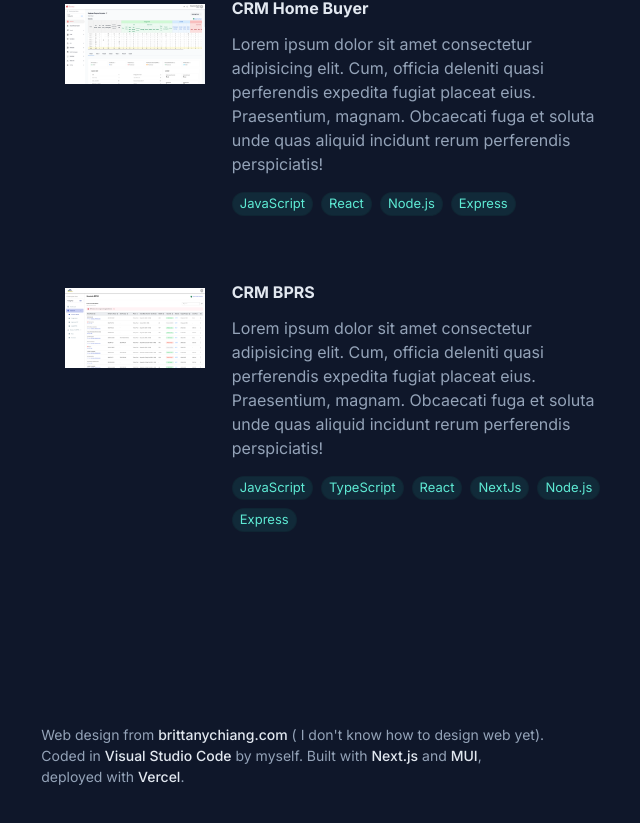
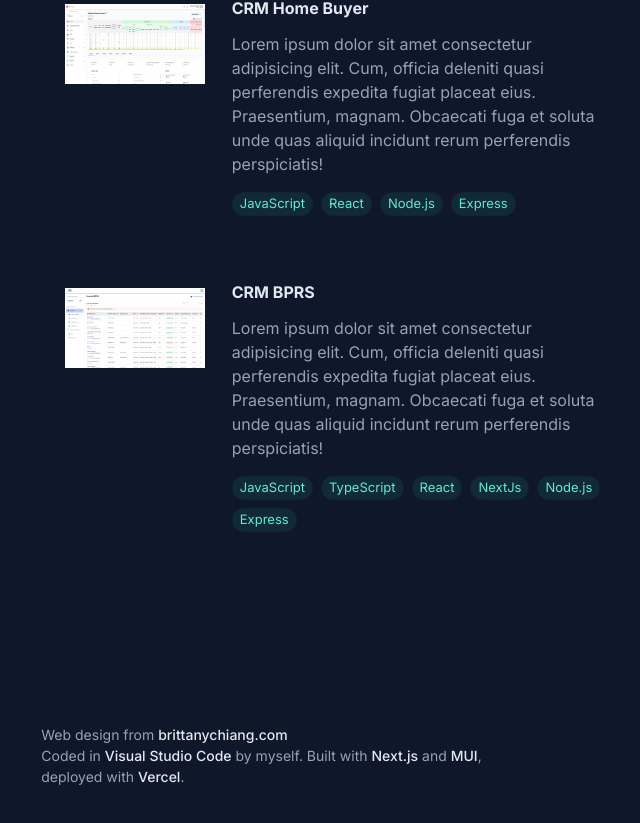
Before and after one commit to SyahidbinFadlyl/e-portofolio, a Next.js app: page / in a window 1280 px wide. Shown: the part 2116-2939 px from the top of the page, without its empty margins (584-1224 px from the left). Built offline with nearby package versions, Linux system fonts and the light colour scheme.

Commit message:
update style

```diff
--- a/src/components/Content/index.tsx
+++ b/src/components/Content/index.tsx
@@ -8,8 +8,8 @@ export default function Content() {
   return (
     <Box
       sx={{
-        py: { sm: "6rem", xs: "3rem" },
-        width: { sm: "52%", xs: "100%" },
+        py: { md: "6rem", xs: "3rem" },
+        width: { md: "52%", xs: "100%" },
       }}
     >
       <About />
--- a/src/components/Footer/index.tsx
+++ b/src/components/Footer/index.tsx
@@ -26,7 +26,7 @@ export default function Footer() {
             >
                 brittanychiang.com
             </span>
-            {` ( I don't know how to design web yet). `}
+            {/* {` ( I don't know how to design web yet). `} */}
             <br />
             {'Coded in '}
             <span
--- a/src/components/Header/Navbar.tsx
+++ b/src/components/Header/Navbar.tsx
@@ -46,7 +46,7 @@ export default function Navbar() {
         top: { xs: 0, lg: 0 },
         left: 0,
         zIndex: 50,
-        display: { xs: "none", sm: "flex", lg: "flex" },
+        display: { xs: "none", md: "flex", lg: "flex" },
         flexDirection: { xs: "row", lg: "column" },
         justifyContent: { xs: "center", lg: "flex-start" },
         alignItems: { xs: "center", lg: "flex-start" },
--- a/src/components/Header/index.tsx
+++ b/src/components/Header/index.tsx
@@ -7,8 +7,8 @@ export default function Header() {
     <Box
       sx={{
         py: { sm: "6rem", xs: "3rem" },
-        height: { sm: "100vh" },
-        "@media (min-width:1200px)": {
+        height: { md: "100vh" },
+        "@media (min-width:900px)": {
           position: "sticky",
           top: 0,
           display: "flex",
@@ -17,6 +17,9 @@ export default function Header() {
           flexDirection: "column",
           justifyContent: "space-between",
         },
+        "@media (max-width:899px)": {
+          pb: "3rem"
+        }
       }}
     >
       <Box>
--- a/src/pages/index.tsx
+++ b/src/pages/index.tsx
@@ -15,7 +15,7 @@ export default function Home() {
       <Container sx={{ px: { xs: "1.5rem" } }}>
         <Box
           display={"flex"}
-          flexDirection={{ sm: "row", xs: "column" }}
+          flexDirection={{ md: "row", xs: "column" }}
           justifyContent={"space-between"}
           gap={"1rem"}
         >
```
